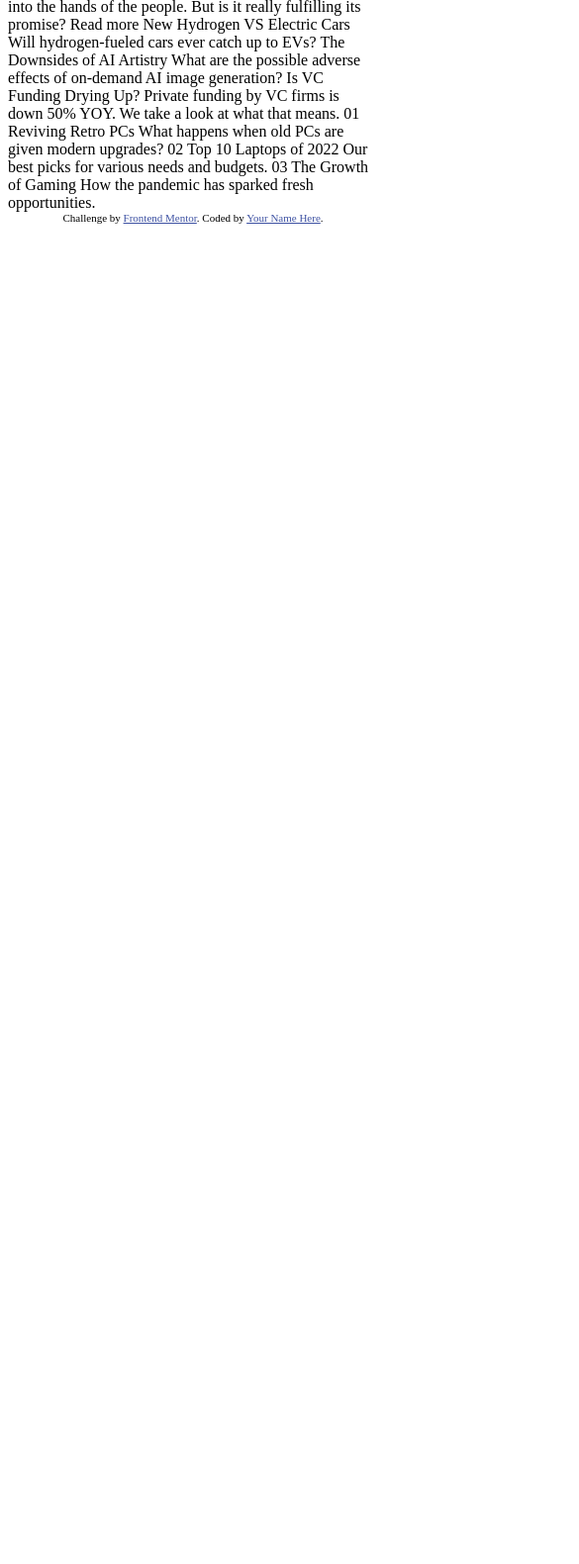
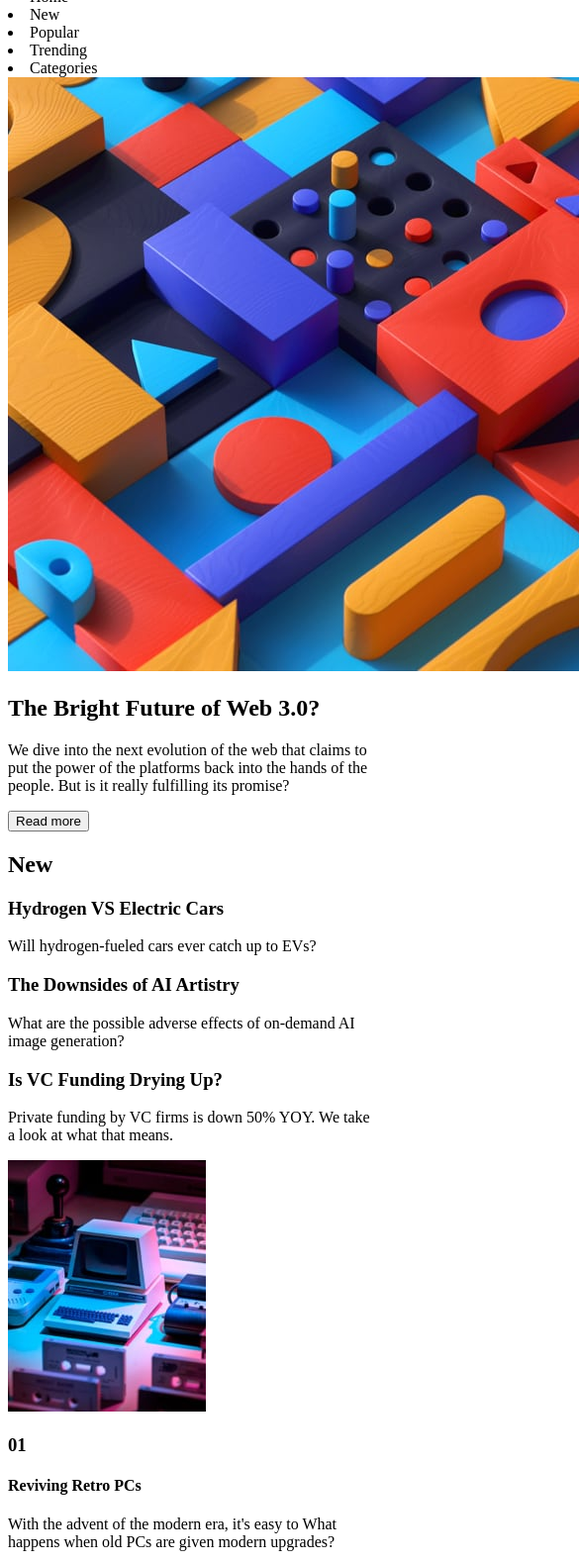
Before and after one commit to Yussif20/news-homepage, a plain HTML site: page index.html in a window 390 px wide. Shown: the part 64-1644 px from the top of the page at 99% size, 585 px wide, since content can reach past the window. Before the commit the page ends 844 px from the top, so only its background shows below. Drawn offline with Linux system fonts and the light colour scheme.

Commit message:
adding the html structure

```diff
--- a/index.html
+++ b/index.html
@@ -1,60 +1,119 @@
 <!DOCTYPE html>
 <html lang="en">
   <head>
-  <meta charset="UTF-8">
-  <meta name="viewport" content="width=device-width, initial-scale=1.0"> <!-- displays site properly based on user's device -->
+    <meta charset="UTF-8" />
+    <meta name="viewport" content="width=device-width, initial-scale=1.0" />
+    <!-- displays site properly based on user's device -->
 
-  <link rel="icon" type="image/png" sizes="32x32" href="./assets/images/favicon-32x32.png">
+    <link
+      rel="icon"
+      type="image/png"
+      sizes="32x32"
+      href="./assets/images/favicon-32x32.png"
+    />
 
     <title>Frontend Mentor | News homepage</title>
 
     <!-- Feel free to remove these styles or customise in your own stylesheet 👍 -->
     <style>
-    .attribution { font-size: 11px; text-align: center; }
-    .attribution a { color: hsl(228, 45%, 44%); }
+      .attribution {
+        font-size: 11px;
+        text-align: center;
+      }
+      .attribution a {
+        color: hsl(228, 45%, 44%);
+      }
     </style>
   </head>
   <body>
-
-  Home
-  New
-  Popular
-  Trending
-  Categories
-
-  The Bright Future of Web 3.0?
-
-  We dive into the next evolution of the web that claims to put the power of the platforms back into the hands of the people.
-  But is it really fulfilling its promise?
-
-  Read more
-
-  New
-
-  Hydrogen VS Electric Cars
-  Will hydrogen-fueled cars ever catch up to EVs?
-
-  The Downsides of AI Artistry
-  What are the possible adverse effects of on-demand AI image generation?
-
-  Is VC Funding Drying Up?
-  Private funding by VC firms is down 50% YOY. We take a look at what that means.
-
-  01
-  Reviving Retro PCs
-  What happens when old PCs are given modern upgrades?
-
-  02
-  Top 10 Laptops of 2022
-  Our best picks for various needs and budgets.
-
-  03
-  The Growth of Gaming
-  How the pandemic has sparked fresh opportunities.
-
+    <div class="container">
+      <header>
+        <img src="assets/images/logo.svg" alt="logo picture" />
+        <div class="burger-menu">
+          <div></div>
+          <div></div>
+          <div></div>
+        </div>
+        <nav class="header__nav">
+          <li>Home</li>
+          <li>New</li>
+          <li>Popular</li>
+          <li>Trending</li>
+          <li>Categories</li>
+        </nav>
+      </header>
+      <section class="hero">
+        <img src="./assets/images/image-web-3-mobile.jpg" alt="" />
+        <h1 class="hero__heading">The Bright Future of Web 3.0?</h1>
+        <p>
+          We dive into the next evolution of the web that claims to put the
+          power of the platforms back into the hands of the people. But is it
+          really fulfilling its promise?
+        </p>
+        <button>Read more</button>
+      </section>
+      <section class="articles">
+        <h2>New</h2>
+        <div class="article">
+          <h3>Hydrogen VS Electric Cars</h3>
+          <p>Will hydrogen-fueled cars ever catch up to EVs?</p>
+        </div>
+        <div class="article">
+          <h3>The Downsides of AI Artistry</h3>
+          <p>
+            What are the possible adverse effects of on-demand AI image
+            generation?
+          </p>
+        </div>
+        <div class="article">
+          <h3>Is VC Funding Drying Up?</h3>
+          <p>
+            Private funding by VC firms is down 50% YOY. We take a look at what
+            that means.
+          </p>
+        </div>
+      </section>
+      <section class="posts">
+        <div class="post">
+          <img src="assets/images/image-retro-pcs.jpg" alt="retro pcs image" />
+          <div class="post__text">
+            <h3>01</h3>
+            <h4>Reviving Retro PCs</h4>
+            <p>
+              With the advent of the modern era, it's easy to What happens when
+              old PCs are given modern upgrades?
+            </p>
+          </div>
+        </div>
+        <div class="post">
+          <img
+            src="assets/images/image-top-laptops.jpg"
+            alt="top laptops image"
+          />
+          <div class="post__text">
+            <h3>02</h3>
+            <h4>Top 10 Laptops of 2022</h4>
+            <p>Our best picks for various needs and budgets.</p>
+          </div>
+        </div>
+        <div class="post">
+          <img
+            src="assets/images/image-gaming-growth.jpg"
+            alt="retro pcs image"
+          />
+          <div class="post__text">
+            <h3>01</h3>
+            <h4>The Growth of Gaming</h4>
+            <p>How the pandemic has sparked fresh opportunities.</p>
+          </div>
+        </div>
+      </section>
+    </div>
     <div class="attribution">
-    Challenge by <a href="https://www.frontendmentor.io?ref=challenge" target="_blank">Frontend Mentor</a>.
-    Coded by <a href="#">Your Name Here</a>.
+      Challenge by
+      <a href="https://www.frontendmentor.io?ref=challenge" target="_blank"
+        >Frontend Mentor</a
+      >. Coded by <a href="#">Yousef Ayman</a>.
     </div>
   </body>
 </html>
```
Lines whose indentation alone changed are shown as unchanged.
